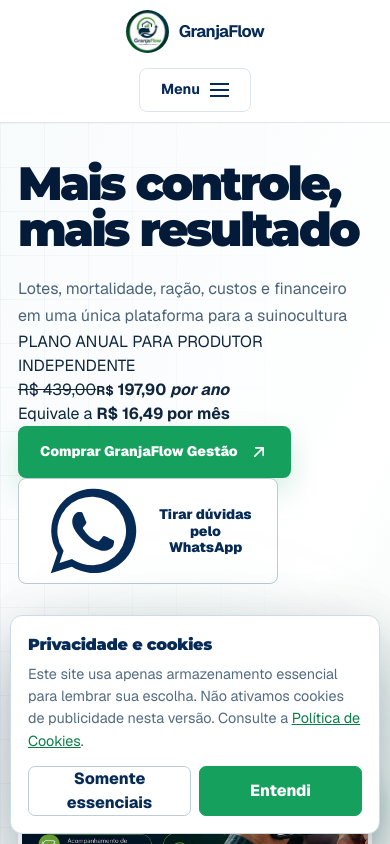
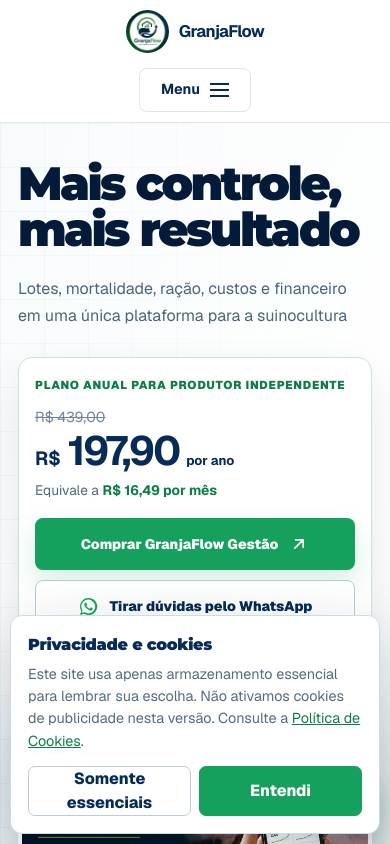
Before and after one commit to templodaslendas-gif/site-granjaflow, a Next.js app: page / in a window 390 px wide. Shown: the top 844 px of the page. Built offline with nearby package versions, Linux system fonts and the light colour scheme.

Commit message:
style: adiciona destaque responsivo para o plano anual

```diff
--- a/app/globals.css
+++ b/app/globals.css
@@ -64,7 +64,22 @@
 .hero-copy { max-width: 710px; }
 .hero h1 { max-width: 660px; margin-bottom: 22px; color: var(--navy-2); font-size: clamp(3rem, 4.5vw, 4.65rem); line-height: .98; }
 .hero-lead { max-width: 650px; color: #4c6479; font-size: clamp(1rem, 1.35vw, 1.18rem); line-height: 1.72; }
-.hero-actions { margin-top: 31px; display: flex; flex-wrap: wrap; gap: 12px; }
+.purchase-offer { width: min(100%, 590px); margin-top: 27px; padding: 22px; border: 1px solid #c9e4d5; border-radius: 14px; background: rgba(255,255,255,.92); box-shadow: 0 18px 45px rgba(3,27,56,.09); }
+.offer-heading { display: flex; align-items: flex-end; justify-content: space-between; gap: 24px; }
+.offer-heading > span { max-width: 170px; color: var(--green-dark); font-size: .72rem; font-weight: 900; letter-spacing: .07em; line-height: 1.45; }
+.offer-price { display: grid; justify-items: end; color: var(--navy); }
+.offer-price del { margin-bottom: 2px; color: #728496; font-size: .9rem; }
+.offer-price strong { font-size: clamp(2rem, 3.25vw, 3rem); line-height: 1; letter-spacing: -.055em; }
+.offer-price strong small { font-size: .47em; letter-spacing: -.02em; }
+.offer-price strong em { font-family: var(--font-geist-sans), sans-serif; font-size: .32em; font-style: normal; letter-spacing: 0; }
+.offer-price p { margin: 8px 0 0; color: #50677b; font-size: .86rem; }
+.offer-price p b { color: var(--green-dark); }
+.offer-actions { margin-top: 18px; display: grid; grid-template-columns: 1fr 1fr; gap: 10px; }
+.offer-whatsapp svg { width: 21px; height: 21px; color: #19a956; flex: 0 0 auto; }
+.purchase-offer-compact { margin-top: auto; padding: 20px; box-shadow: none; }
+.purchase-offer-compact .offer-heading { align-items: center; }
+.purchase-offer-compact .offer-price strong { font-size: clamp(2rem, 2.8vw, 2.65rem); }
+.purchase-offer-compact .offer-actions { grid-template-columns: 1fr; }
 .trust-row { margin-top: 28px; display: flex; align-items: center; gap: 13px; color: #50677b; font-size: .83rem; line-height: 1.45; }
 .trust-row > span { width: 36px; height: 36px; display: grid; place-items: center; border-radius: 50%; background: var(--green-soft); color: var(--green-dark); }
 .trust-row p { margin: 0; }
@@ -293,8 +308,12 @@
   .hero { padding: 38px 18px 34px; }
   .hero h1 { font-size: clamp(2.55rem, 12vw, 3.25rem); letter-spacing: -.055em; }
   .hero-lead { font-size: 1rem; }
-  .hero-actions { flex-direction: column; align-items: stretch; }
-  .hero-actions > * { width: 100%; }
+  .purchase-offer { padding: 19px 16px; }
+  .offer-heading { align-items: flex-start; flex-direction: column; gap: 14px; }
+  .offer-heading > span { max-width: none; }
+  .offer-price { justify-items: start; }
+  .offer-price strong { font-size: 2.55rem; }
+  .offer-actions { grid-template-columns: 1fr; }
   .hero-poster-frame { border-width: 4px; border-radius: 14px; }
   .solution-choice { padding: 38px 18px 50px; }
   .economy-section, .section, .producer-section, .process, .field-section, .integra-section, .faq { padding: 50px 18px; }
```
